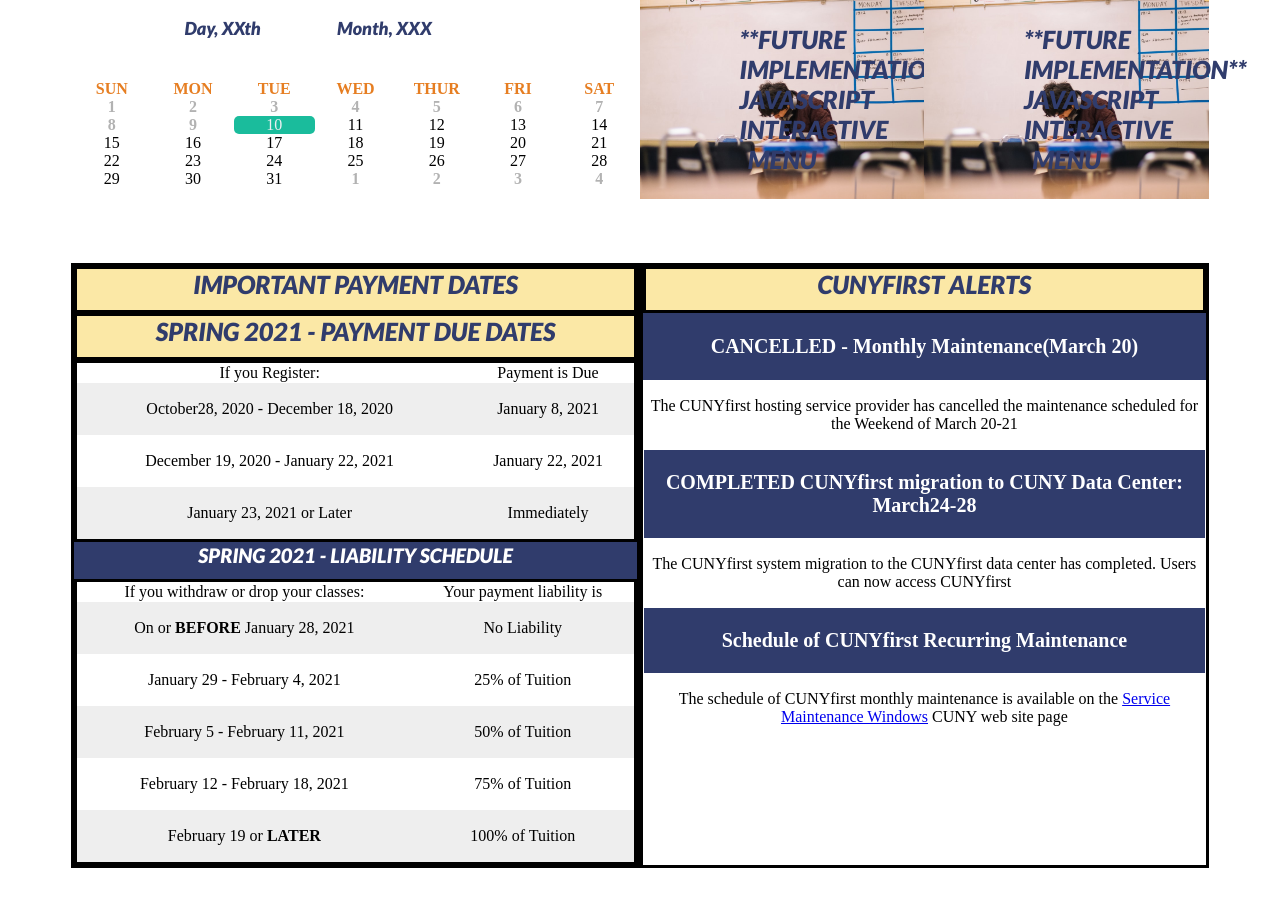
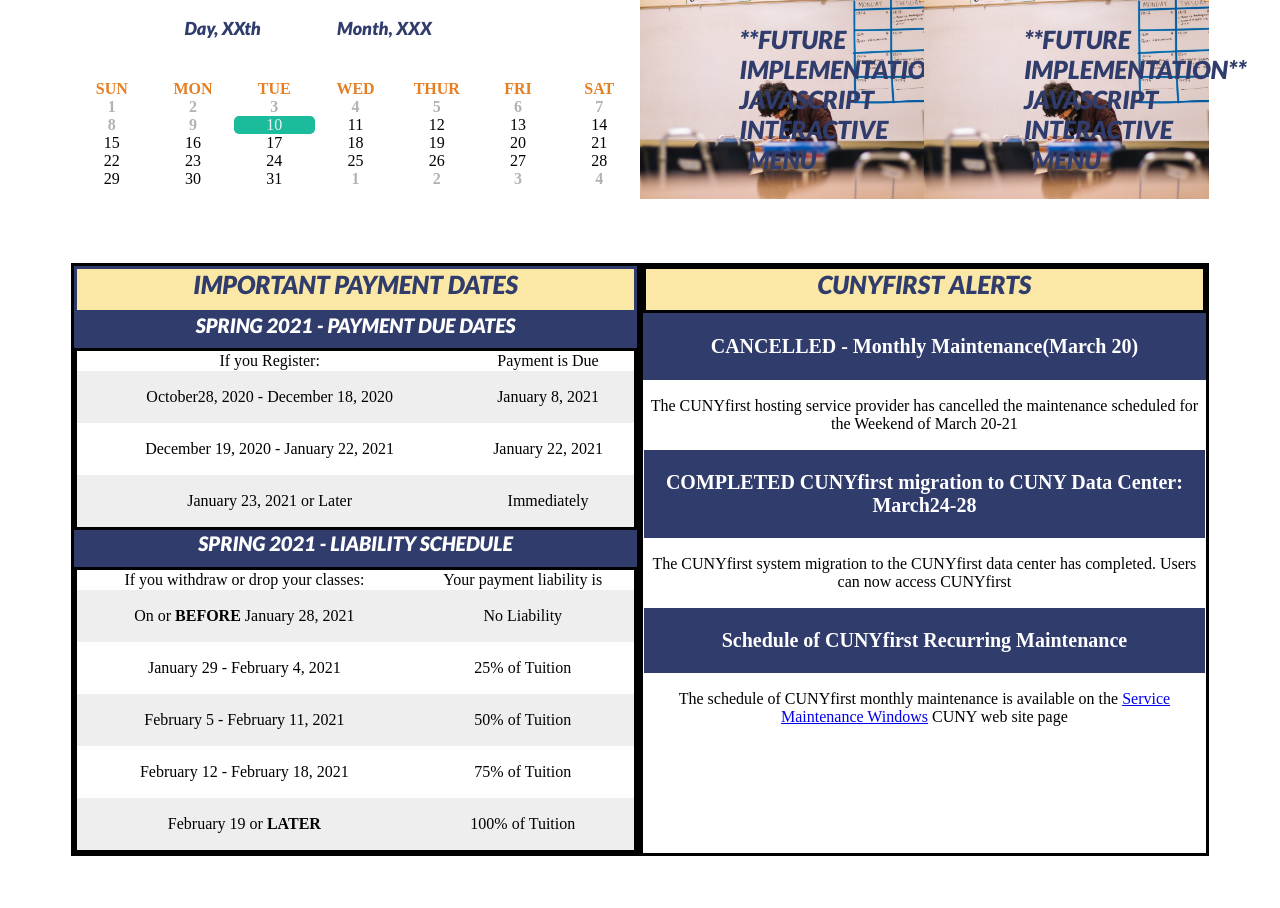
Before and after one commit to jonathanyulan99/qcfirst, a web app: file TestSite/HTML/student/cuny-announcements.html in a window 1280 px wide. Shown: the part 254-1162 px from the top of the page. Run offline with its HTML, style and script files only (its server is not run), Linux system fonts and the light colour scheme.

Commit message:
Finalized CSS page for CUNY announcements Student/Side

```diff
--- a/TestSite/CSS/student-styles/announcementstyles.css
+++ b/TestSite/CSS/student-styles/announcementstyles.css
@@ -202,19 +202,17 @@
     );
 }
 
+#announcement-student-table-header{
+    background-color: #303c6c;
+    color: white;
+    font-size:20px;
+    border:none;
+}
+
 .announcement-student-important-pay-dates-table:first-child > caption{
     font-size:25px;
-    column-gap:25%;
-    border:3px solid black;
-    border-collapse:collapse;
-    border-spacing:5px;
-    background: oldlace linear-gradient(
-            to bottom,
-            #fbe8a6,
-            #fbe8a6 5rem,
-            transparent 1rem,
-            transparent 100%
-    );
+    background-color:#fbe8a6;
+    border:solid;
 }
 
 /*Specific CSS selector to work on the one caption to ensure its not the same as top caption*/
```
